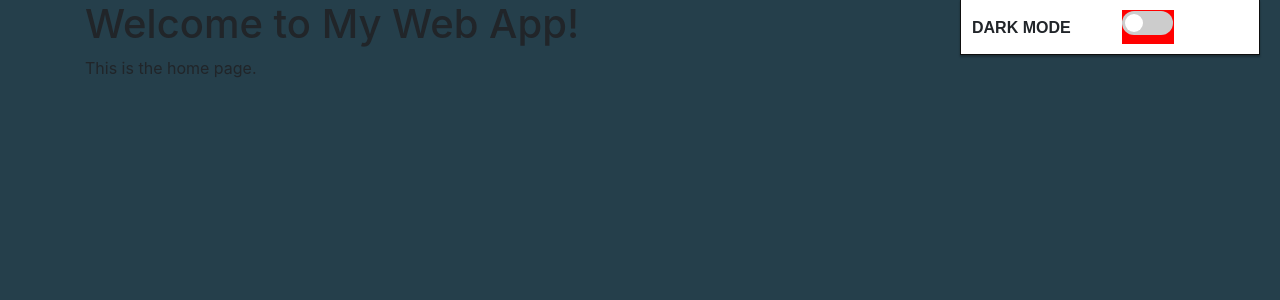
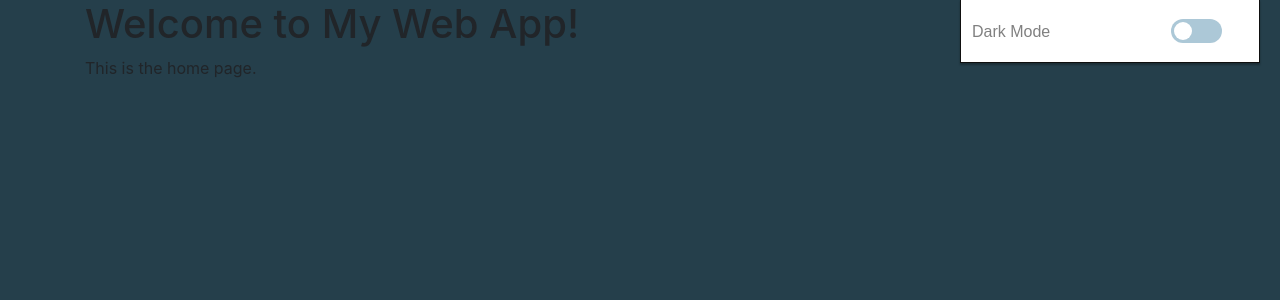
Before and after one commit to Keegan2021/WebApp, a Flask app: page / in a window 1280 px wide. Shown: the part 56-356 px from the top of the page. Run offline with Flask 2, Linux system fonts and the light colour scheme; some libraries are stand-ins or nearby versions.

Commit message:
fixed dark mode css

```diff
--- a/newproject/static/css/navbar.css
+++ b/newproject/static/css/navbar.css
@@ -87,15 +87,10 @@
 
 /* Style the Dark Mode label text */
 .darkmode_label_text {
-    margin-right: 50px;
-    font-weight: bold;
+    margin-right: 120px;
     font-size: 16px;
-    text-transform: uppercase;
     font-family: sans-serif;
-}
-.darkmode_row td:last-child {
-    background-color: red;
-    text-align: right;
+    color: gray;
 }
 
 /* Style the Dark Mode switch */
@@ -121,7 +116,7 @@
     left: -1px;
     right: 0;
     bottom: 0;
-    background-color: #ccc;
+    background-color: #acc8d7;
     -webkit-transition: .4s;
     transition: .4s;
     border-radius: 34px;
@@ -130,12 +125,11 @@
 /* Style the Dark Mode switch slider roundness */
 .darkmode_slider.round {
     border-radius: 34px;
-    vertical-align: middle !important;
 }
 
 /* Style the Dark Mode switch slider when toggled on */
 .darkmode_switch input:checked + .darkmode_slider {
-    background-color: green;
+    background-color: #253f4b;
 }
 
 /* Style the Dark Mode switch slider when toggled on and its roundness */
@@ -165,5 +159,5 @@
 }
 
 .darkmode_switch_div {
-    vertical-align: middle;
+    margin-top: 8px;
 }
```
